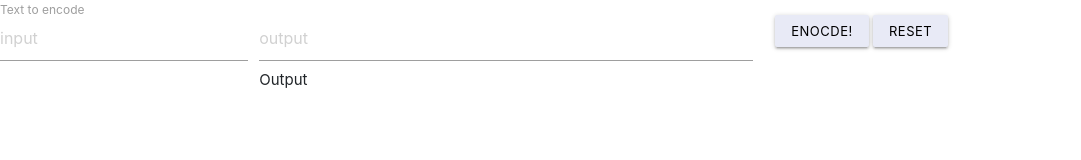
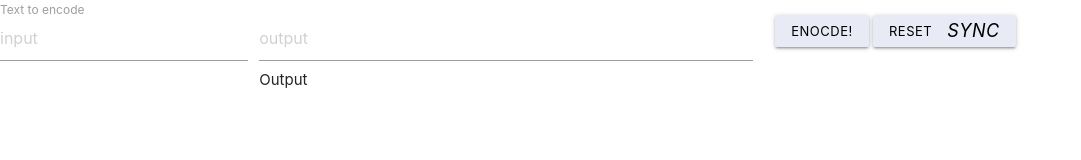
Before and after one commit to maxbusbux/maxbusbux.github.io, a plain HTML site: page index.html in a window 1280 px wide. Shown: the whole page, without its empty margins (0-1081 px from the left). Drawn offline with nearby package versions, Linux system fonts and the light colour scheme.

Commit message:
Update index.html

```diff
--- a/index.html
+++ b/index.html
@@ -33,7 +33,7 @@
         </div>
         <div class="input-field col s3">
           <button class="waves-effect  btn-small indigo lighten-5 black-text text-darken-2" onclick="press();" type="submit">Enocde!</button>
-          <button class="waves-effect  btn-small indigo lighten-5 black-text text-darken-2" onclick="reset();" type="submit">Reset</button>
+          <button class="waves-effect  btn-small indigo lighten-5 black-text text-darken-2" onclick="reset();" type="submit" id="reset"><i class="material-icons right">sync</i>Reset</button>
         </div>
       </div>
 
```
